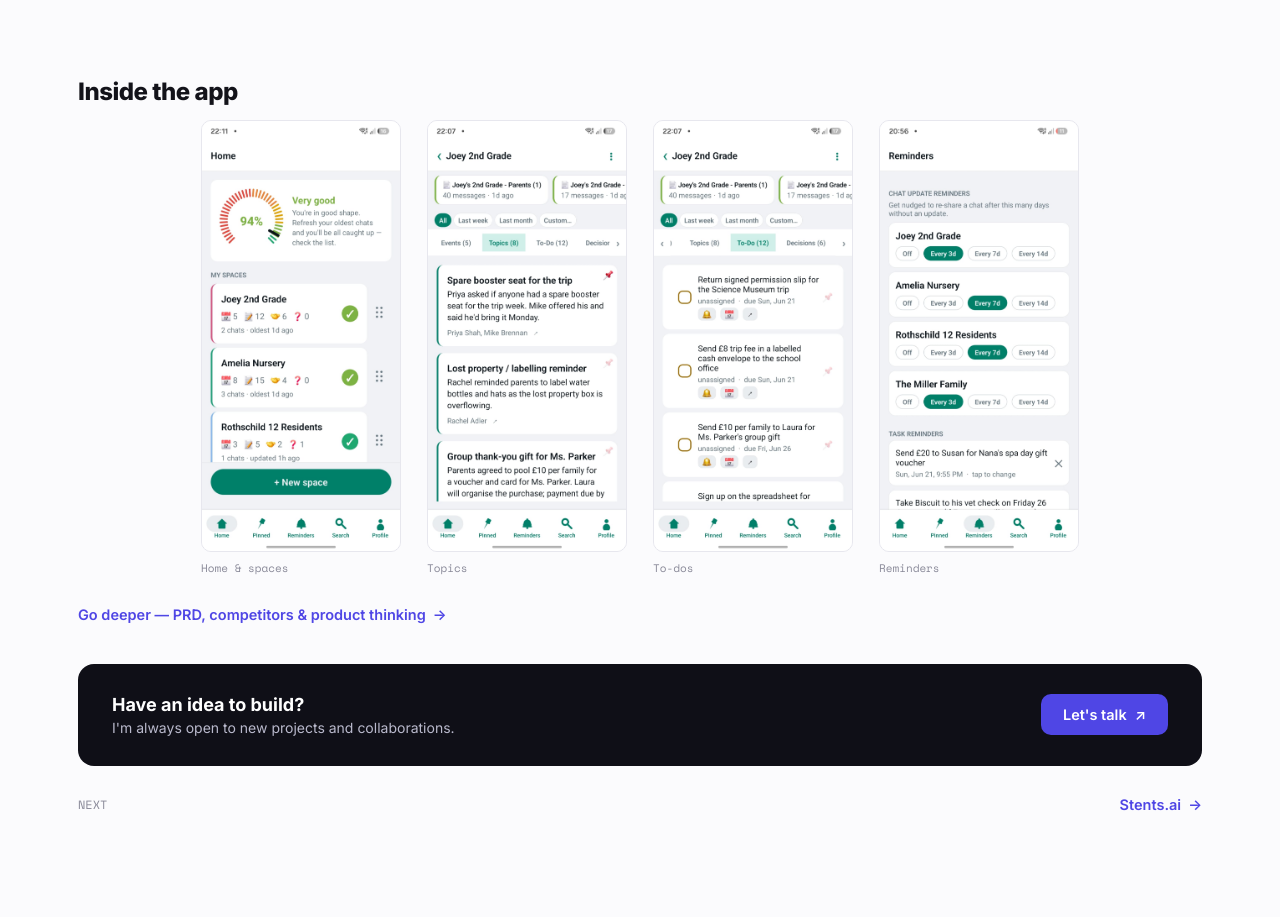
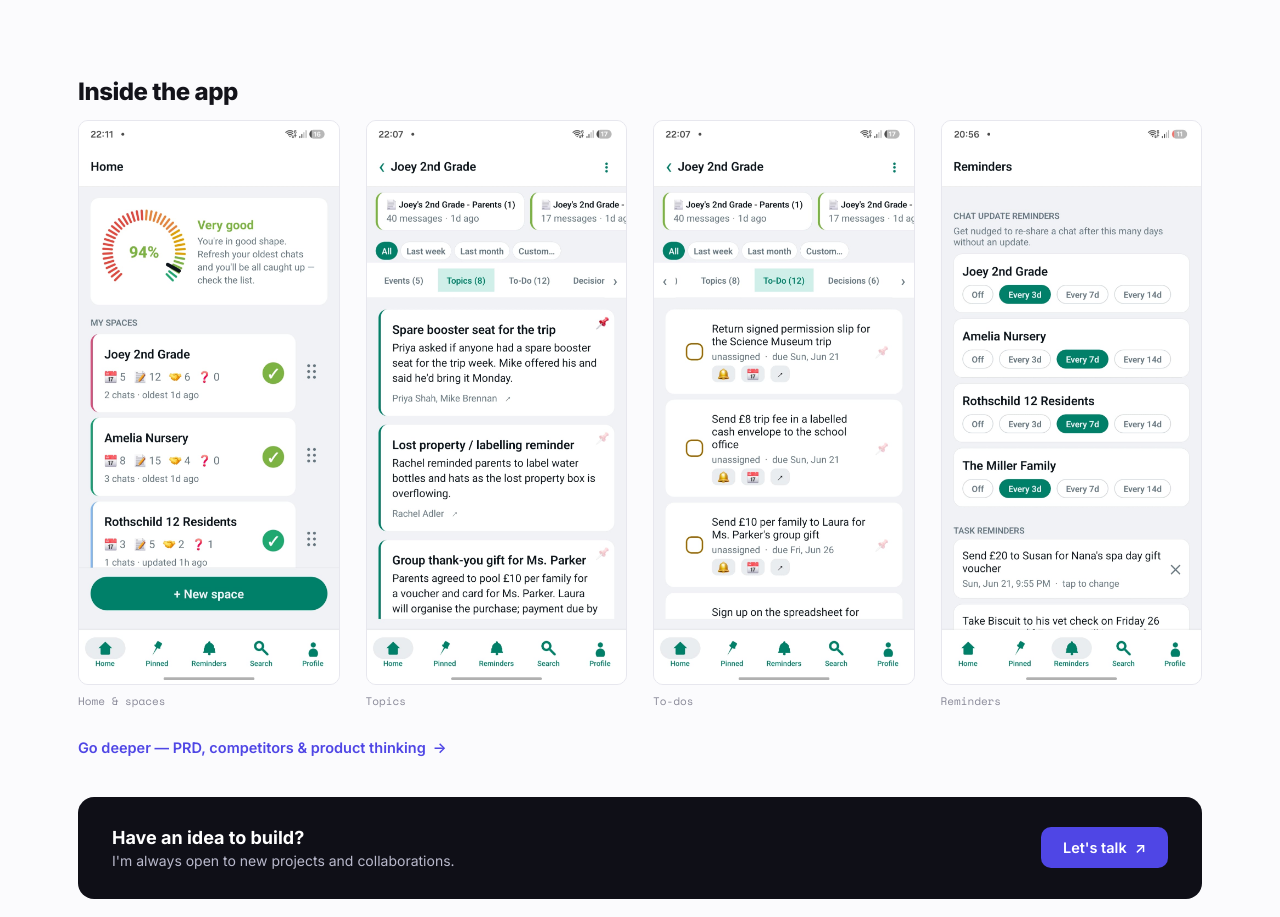
Before and after one commit to tomereps/portfolio, a React (Vite) app: page /work/sakemly in a window 1280 px wide. Shown: the part 2240-3157 px from the top of the page. Before the commit the page ends 3101 px from the top, so only its background shows below. Built offline with nearby package versions, Linux system fonts and the light colour scheme.

Commit message:
Screenshots gallery spans full content width

```diff
--- a/src/pages/CaseStudy.css
+++ b/src/pages/CaseStudy.css
@@ -294,9 +294,8 @@
 
 .case__shots {
   display: grid;
-  grid-template-columns: repeat(4, minmax(0, 200px));
+  grid-template-columns: repeat(4, 1fr);
   gap: 26px;
-  justify-content: center;
   margin-top: 14px;
 }
 
```
